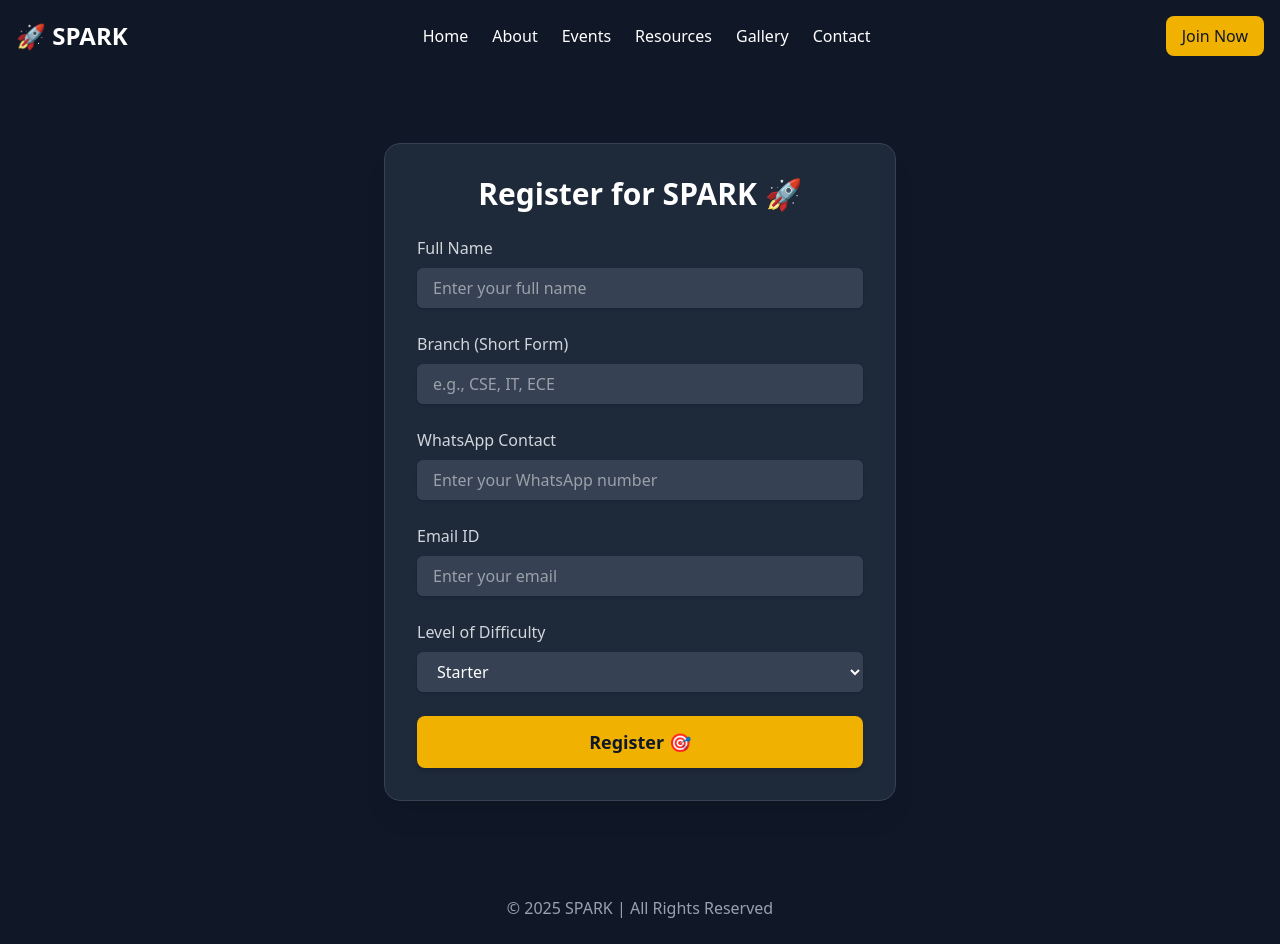
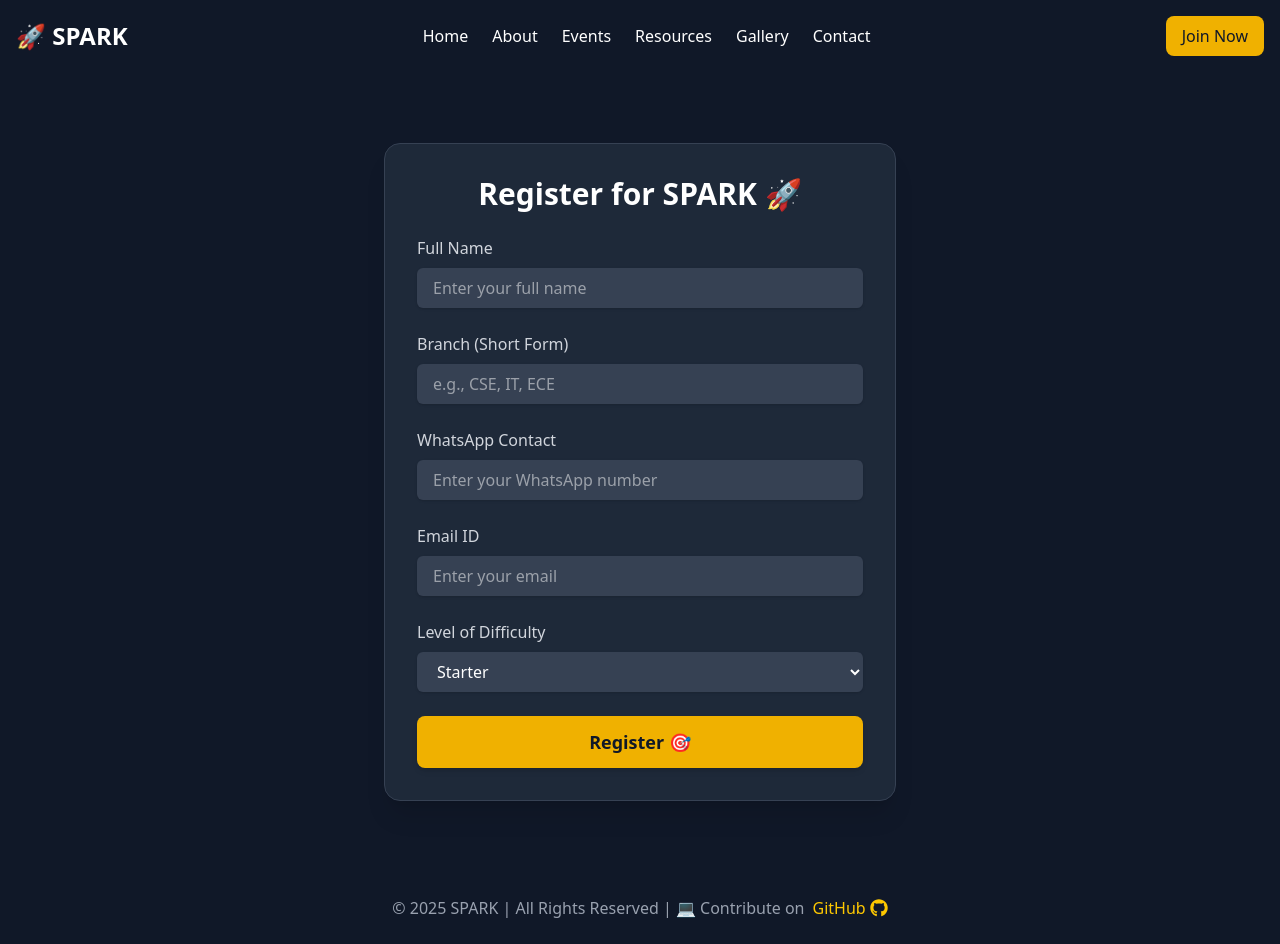
Before and after one commit to Ab3229/SPARK-MBM, a Next.js app: page /register in a window 1280 px wide. Built offline with nearby package versions, Linux system fonts and the light colour scheme.

Commit message:
Update Footer

```diff
--- a/src/app/components/Footer.tsx
+++ b/src/app/components/Footer.tsx
@@ -1,15 +1,20 @@
 "use client";
-import { useState } from "react";
+import { FaGithub } from "react-icons/fa6";
 
 const Footer: React.FC = () => {
-  const [isOpen, setIsOpen] = useState<boolean>(false);
-  const handleRefresh = () => {
-    window.location.href = "/"; // Forces full page reload
-  };
-
   return (
     <footer className="py-6 text-center bg-gray-900 text-gray-400">
-      <p>© 2025 SPARK | All Rights Reserved</p>
+      <p className="flex justify-center items-center gap-2">
+        © 2025 SPARK | All Rights Reserved |  💻 Contribute on
+        <a
+          href="https://github.com/Pradyumn-Chaudhary/SPARK-MBM"
+          target="_blank"
+          rel="noopener noreferrer"
+          className="text-yellow-400 hover:text-yellow-300 transition duration-300 flex items-center gap-1"
+        >
+          GitHub <FaGithub className="text-lg" />
+        </a>
+      </p>
     </footer>
   );
 };
```
